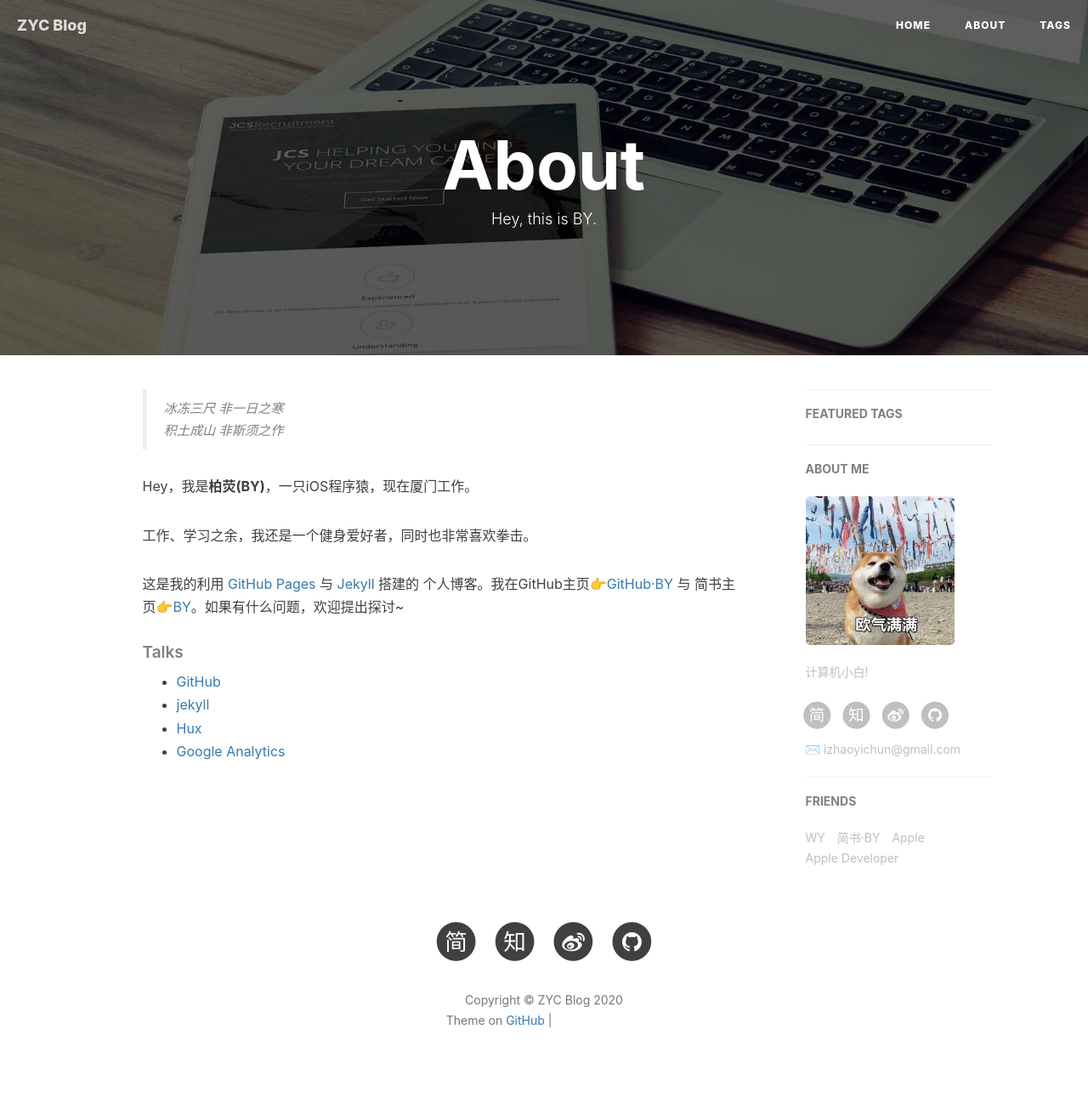
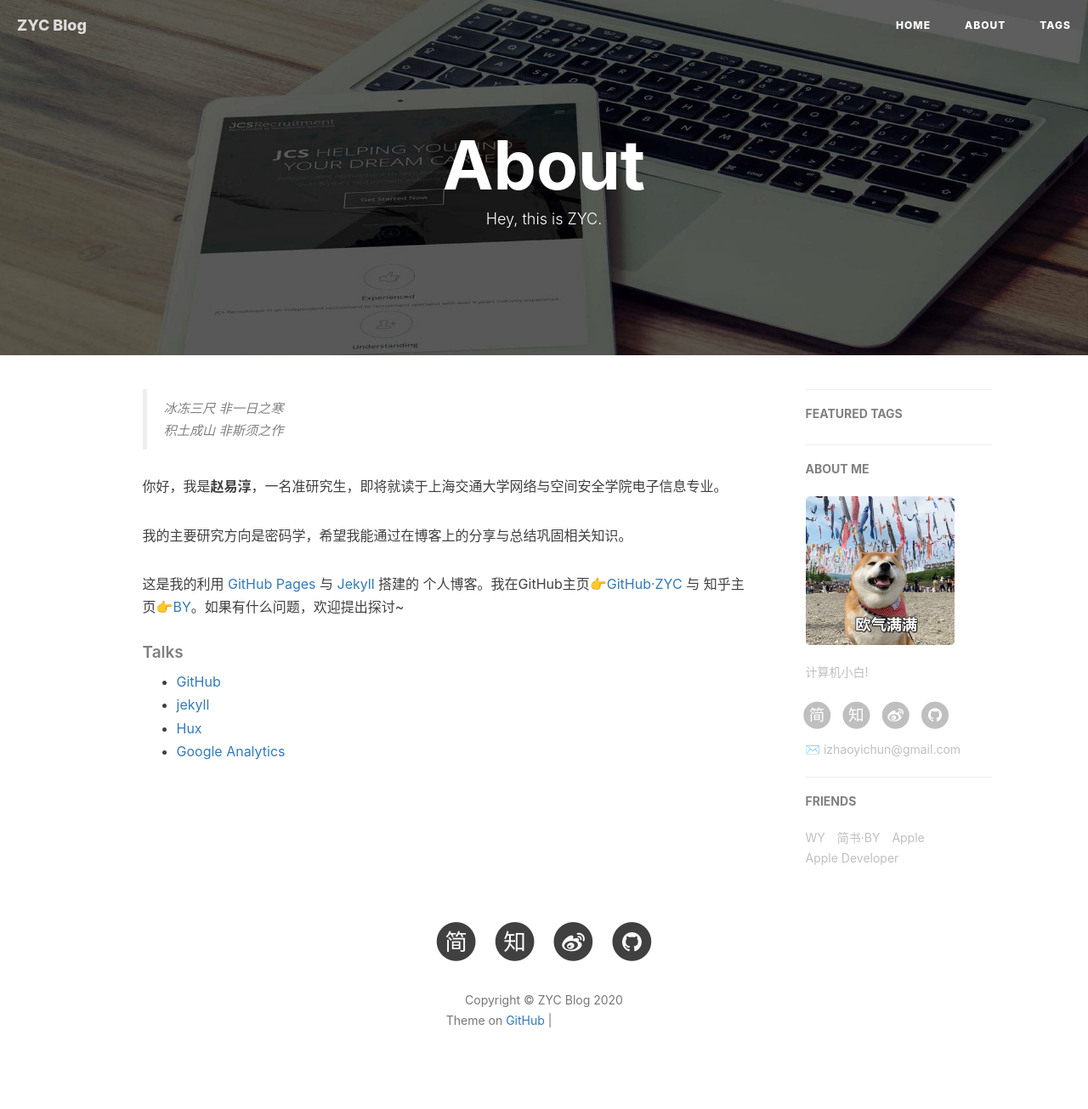
Before and after one commit to cdxzyc/cdxzyc.github.io, a Jekyll site: the page built from about.html, in a window 1280 px wide. Shown: the whole page at 85% size. Built offline with Jekyll 4.4.1, drawn with Linux system fonts in a browser that asks for light colours; nearby versions of some CDN libraries; comment, search, counter and statistics services are not loaded; grey boxes are pictures that could not be loaded.

Commit message:
Update about.html

```diff
--- a/about.html
+++ b/about.html
@@ -1,7 +1,7 @@
 ---
 layout: page
 title: "About"
-description: "Hey, this is BY."
+description: "Hey, this is ZYC."
 header-img: "img/post-bg-rwd.jpg"
 ---
 
@@ -18,11 +18,11 @@ header-img: "img/post-bg-rwd.jpg"
     <blockquote><p>冰冻三尺 非一日之寒<br>
     积土成山 非斯须之作</p></blockquote>
 
-    <p>Hey，我是<strong>柏荧(BY)</strong>，一只iOS程序猿，现在厦门工作。</p>
+    <p>你好，我是<strong>赵易淳</strong>，一名准研究生，即将就读于上海交通大学网络与空间安全学院电子信息专业。</p>
 
-    <p>工作、学习之余，我还是一个健身爱好者，同时也非常喜欢拳击。</p>
+    <p>我的主要研究方向是密码学，希望我能通过在博客上的分享与总结巩固相关知识。</p>
 
-    <p>这是我的利用 <a href="https://pages.github.com/">GitHub Pages</a> 与 <a href="http://jekyll.com.cn/">Jekyll</a> 搭建的 个人博客。我在GitHub主页<a href="https://github.com/qiubaiying">👉GitHub·BY</a> 与 简书主页<a href="https://http://www.jianshu.com/u/e71990ada2fd">👉BY</a>。如果有什么问题，欢迎提出探讨~</p>
+    <p>这是我的利用 <a href="https://pages.github.com/">GitHub Pages</a> 与 <a href="http://jekyll.com.cn/">Jekyll</a> 搭建的 个人博客。我在GitHub主页<a href="https://github.com/cdxzyc">👉GitHub·ZYC</a> 与 知乎主页<a href="https://www.zhihu.com/people/zhao-yi-chun-90">👉BY</a>。如果有什么问题，欢迎提出探讨~</p>
 
     <p></p>
 
```
